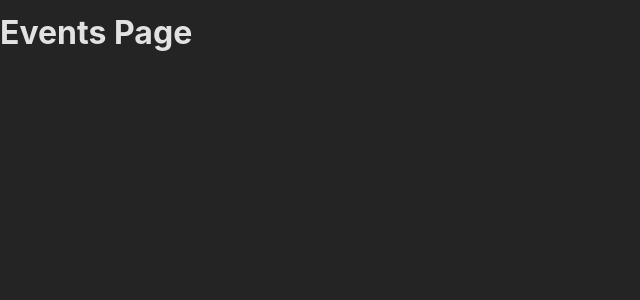
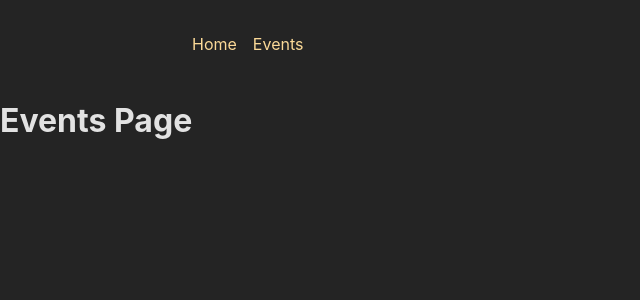
Before and after one commit to adussa3/Advanced-React-Router, a React (Create React App) app in the folder frontend/: page /events in a window 1280 px wide. Shown: the top 300 px of the page, without its empty margins (0-640 px from the left). Built offline with nearby package versions, Linux system fonts and the light colour scheme.

Commit message:
Created RootLayout and nested routes in a wrapper

```diff
--- a/frontend/src/App.js
+++ b/frontend/src/App.js
@@ -33,13 +33,20 @@
 import EventDetailPage from "./pages/EventDetail";
 import NewEventPage from "./pages/NewEvent";
 import EditEventPage from "./pages/EditEvent";
+import RootLayout from "./layouts/root";
 
 const router = createBrowserRouter([
-  { index: true, path: "", element: <HomePage /> },
-  { path: "events", element: <EventsPage /> },
-  { path: "events/:eventId", element: <EventDetailPage /> },
-  { path: "events/new", element: <NewEventPage /> },
-  { path: "events/:eventId/edit", element: <EditEventPage /> },
+  {
+    path: "/",
+    element: <RootLayout />,
+    children: [
+      { index: true, path: "", element: <HomePage /> },
+      { path: "events", element: <EventsPage /> },
+      { path: "events/:eventId", element: <EventDetailPage /> },
+      { path: "events/new", element: <NewEventPage /> },
+      { path: "events/:eventId/edit", element: <EditEventPage /> }
+    ]
+  }
 ])
 
 function App() {
--- /dev/null
+++ b/frontend/src/layouts/root.jsx
@@ -0,0 +1,14 @@
+import { Outlet } from "react-router-dom";
+import MainNavigation from "../components/MainNavigation";
+
+export default function RootLayout() {
+    return (
+        <>
+            <MainNavigation />
+            <main>
+                {/* This is the marker/place where child routes should be rendered to */}
+                <Outlet />
+            </main>
+        </>
+    );
+}
```
